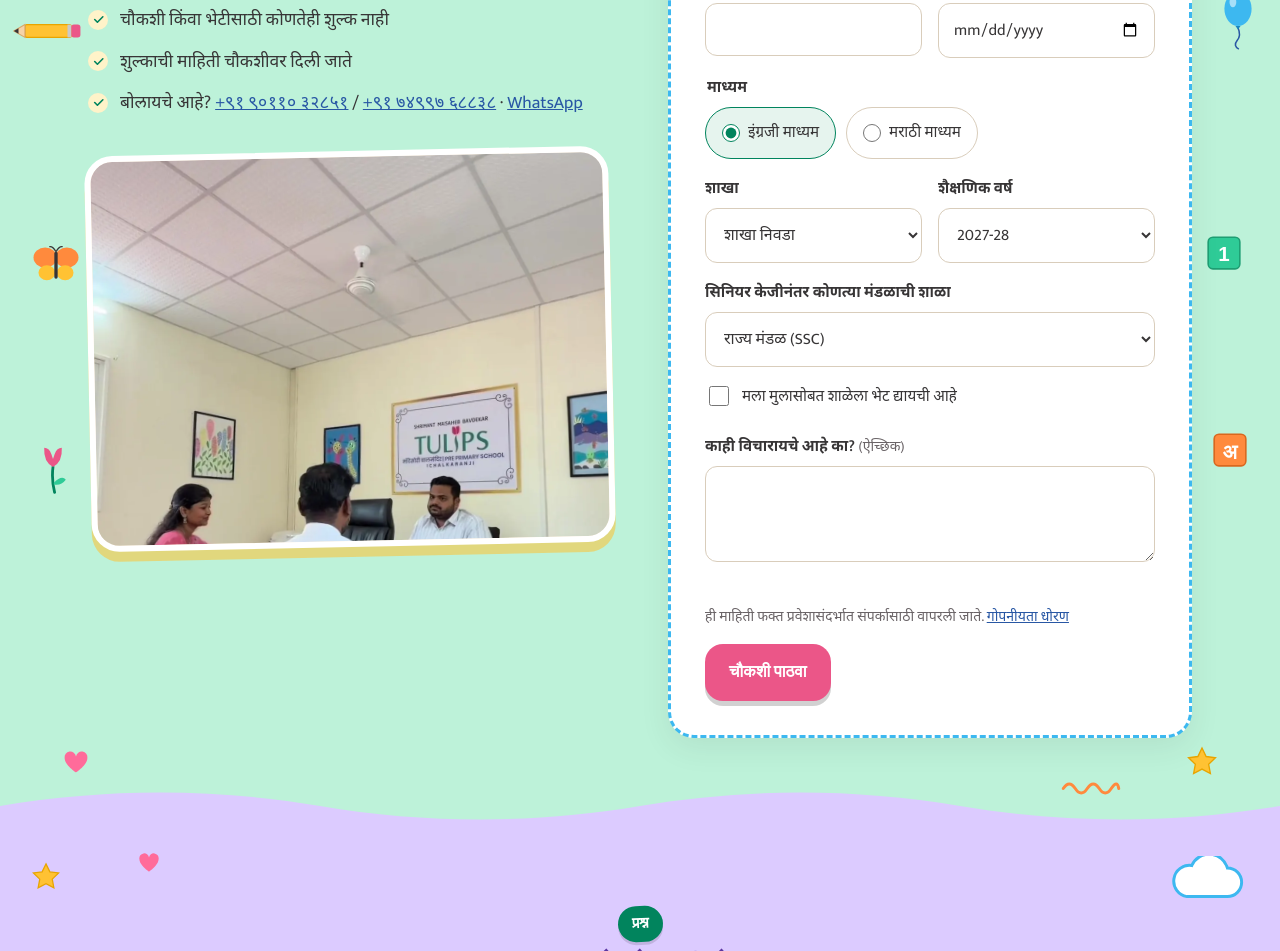
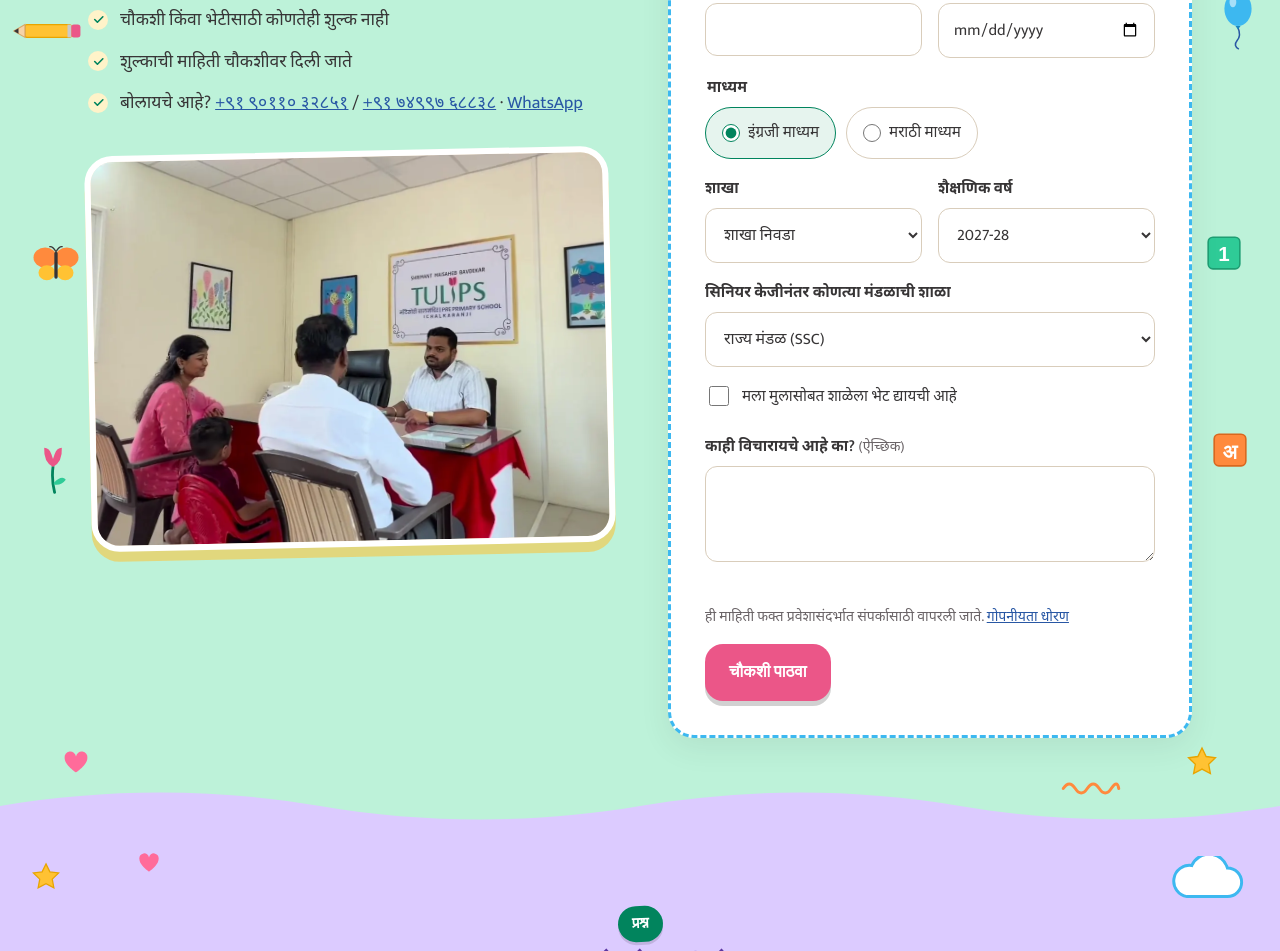
Before and after one commit to satyajeetkatti/tulips-website, a plain HTML site: page mr/admissions/index.html in a window 1280 px wide. Shown: the part 2184-3135 px from the top of the page. Drawn offline with Linux system fonts and the light colour scheme; no server answers.

Commit message:
Frame the admission desk photo on the people

```diff
--- a/mr/admissions/index.html
+++ b/mr/admissions/index.html
@@ -127,7 +127,7 @@
         <li>शुल्काची माहिती चौकशीवर दिली जाते</li>
         <li>बोलायचे आहे? <a href="tel:+919011032851">+९१ ९०११० ३२८५१</a> / <a href="tel:+917499768838">+९१ ७४९९७ ६८८३८</a> · <a href="https://wa.me/917499768838?text=%E0%A4%A8%E0%A4%AE%E0%A4%B8%E0%A5%8D%E0%A4%95%E0%A4%BE%E0%A4%B0%2C%20%E0%A4%AE%E0%A4%B2%E0%A4%BE%20%E0%A4%9F%E0%A5%8D%E0%A4%AF%E0%A5%81%E0%A4%B2%E0%A4%BF%E0%A4%AA%E0%A5%8D%E0%A4%B8%E0%A4%AE%E0%A4%A7%E0%A5%80%E0%A4%B2%20%E0%A4%AA%E0%A5%8D%E0%A4%B0%E0%A4%B5%E0%A5%87%E0%A4%B6%E0%A4%BE%E0%A4%AC%E0%A4%A6%E0%A5%8D%E0%A4%A6%E0%A4%B2%20%E0%A4%AE%E0%A4%BE%E0%A4%B9%E0%A4%BF%E0%A4%A4%E0%A5%80%20%E0%A4%B9%E0%A4%B5%E0%A5%80%20%E0%A4%86%E0%A4%B9%E0%A5%87.">WhatsApp</a></li>
       </ul>
-      <div class="photo mt-2"><img src="/assets/img/sr_office-600.webp" srcset="/assets/img/sr_office-600.webp 600w, /assets/img/sr_office-1080.webp 1080w" sizes="(min-width: 900px) 50vw, 100vw" alt="सांगली रोड शाखेतील प्रवेश कक्ष" loading="lazy" decoding="async"></div>
+      <div class="photo mt-2"><img src="/assets/img/sr_office-600.webp" srcset="/assets/img/sr_office-600.webp 600w, /assets/img/sr_office-1080.webp 1080w" sizes="(min-width: 900px) 50vw, 100vw" alt="सांगली रोड शाखेतील प्रवेश कक्ष" loading="lazy" decoding="async" style="object-position:center 85%"></div>
     </div>
     <div class="reveal">
 <form class="panel" data-enquiry id="enquire" data-choose-branch="शाखा निवडा" data-other="इतर मंडळ / माहित नाही" novalidate>
```
Also changed, not shown: admissions/index.html (+1 -1 lines), gallery/index.html (+1 -1 lines), mr/gallery/index.html (+1 -1 lines).
